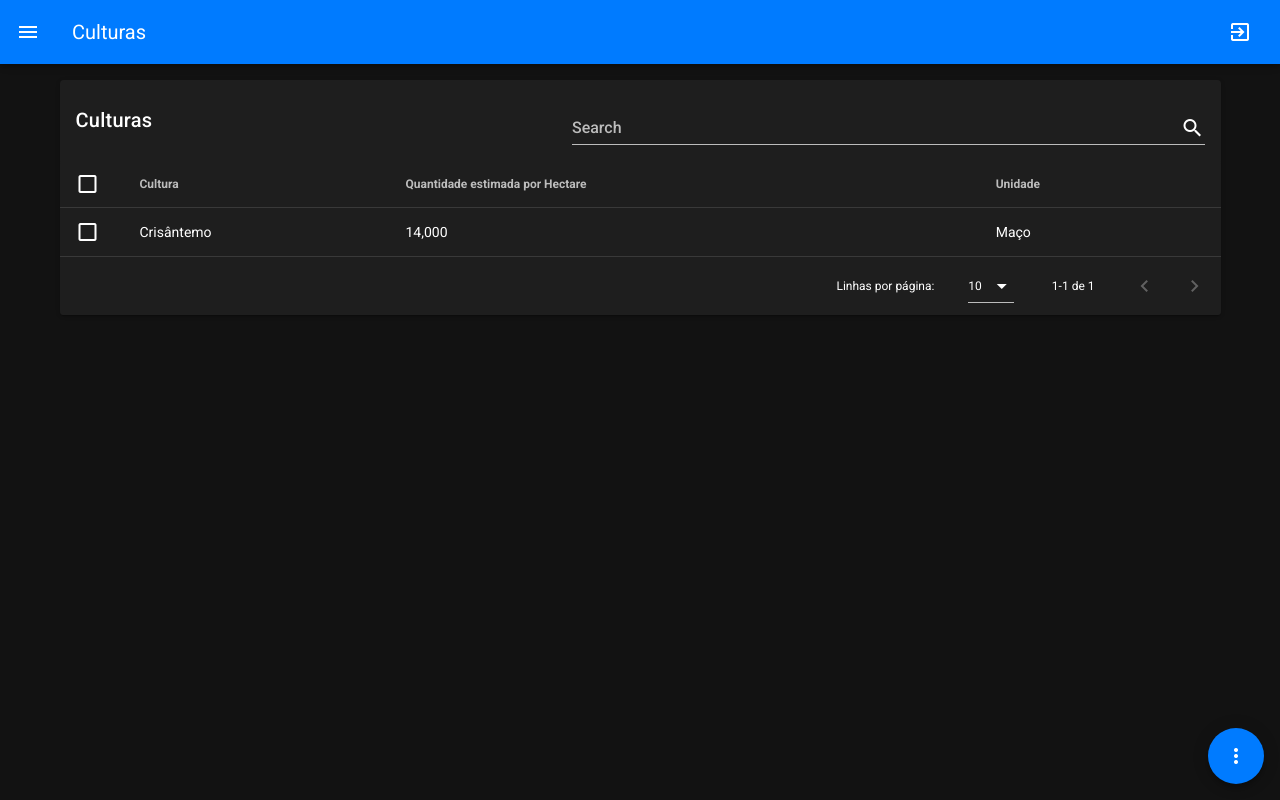
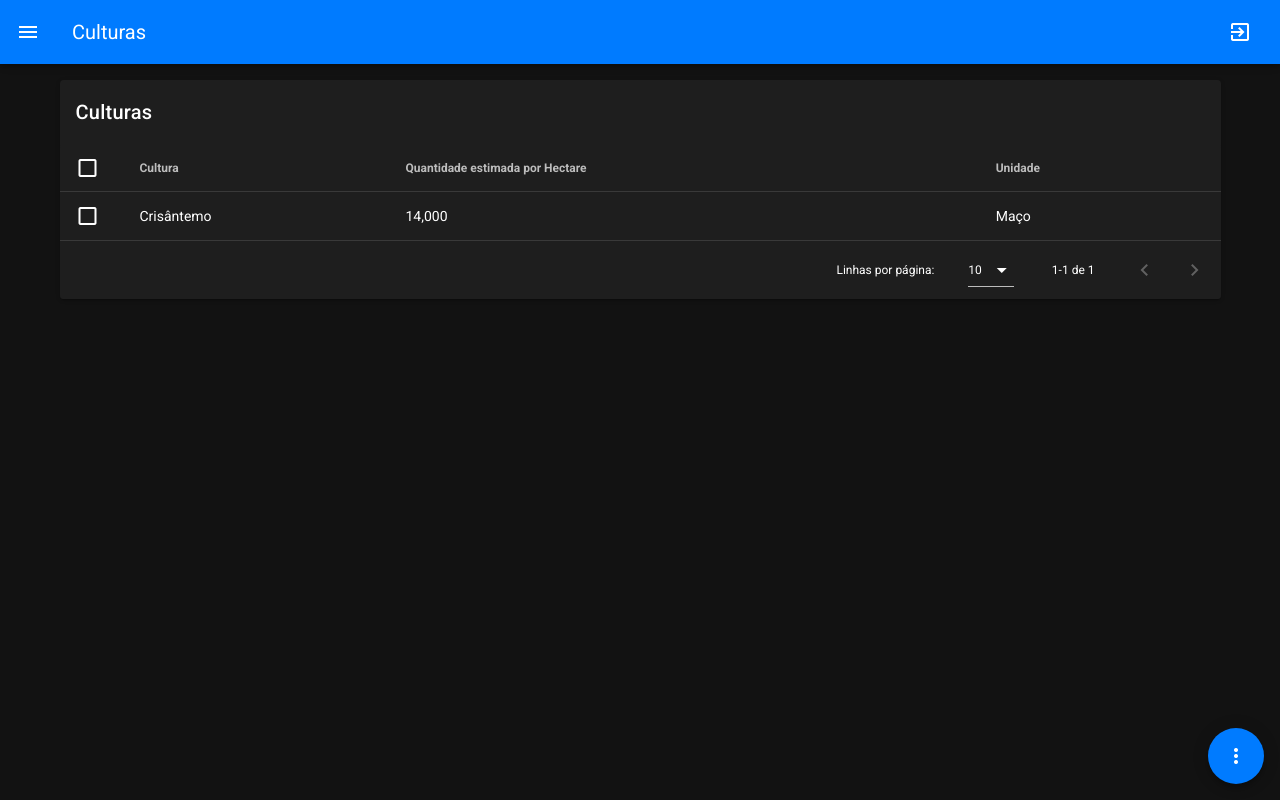
Before and after one commit to BrunaHosken/custo-producao-agricola, a Vue app in the folder front/: page /dashboard/culturas in a window 1280 px wide. Built offline with nearby package versions, Linux system fonts and the light colour scheme.

Commit message:
retirando pesquisa

```diff
--- a/front/src/modules/dashboard/modules/culturas/views/Culturas.vue
+++ b/front/src/modules/dashboard/modules/culturas/views/Culturas.vue
@@ -2,23 +2,13 @@
   <v-layout row wrap>
     <v-flex xs12>
       <v-card>
-        <v-card-title>
-          Culturas
-          <v-spacer></v-spacer>
-          <v-text-field
-            v-model="search"
-            append-icon="mdi-magnify"
-            label="Search"
-            hide-details
-          ></v-text-field>
-        </v-card-title>
+        <v-card-title> Culturas </v-card-title>
         <v-data-table
           v-model="selected"
           :headers="headers"
           :items="produtos"
           show-select
           item-key="name"
-          :search="search"
           multi-select
           loading="false"
           loading-text="Loading... Please wait"
@@ -135,7 +125,6 @@ export default {
         tipo: "Maço",
       },
 
-      search: "",
       selected: [],
       headers: [
         {
```
